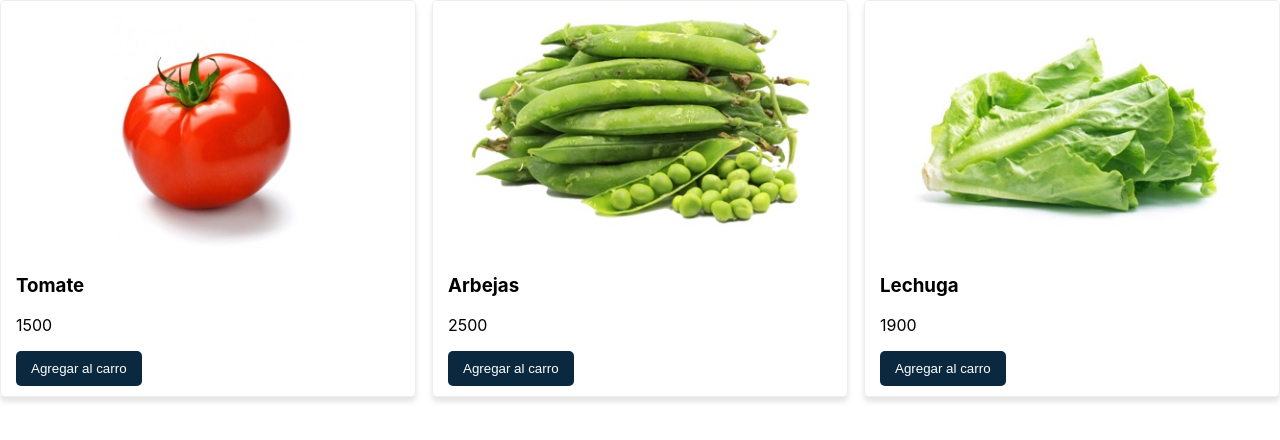
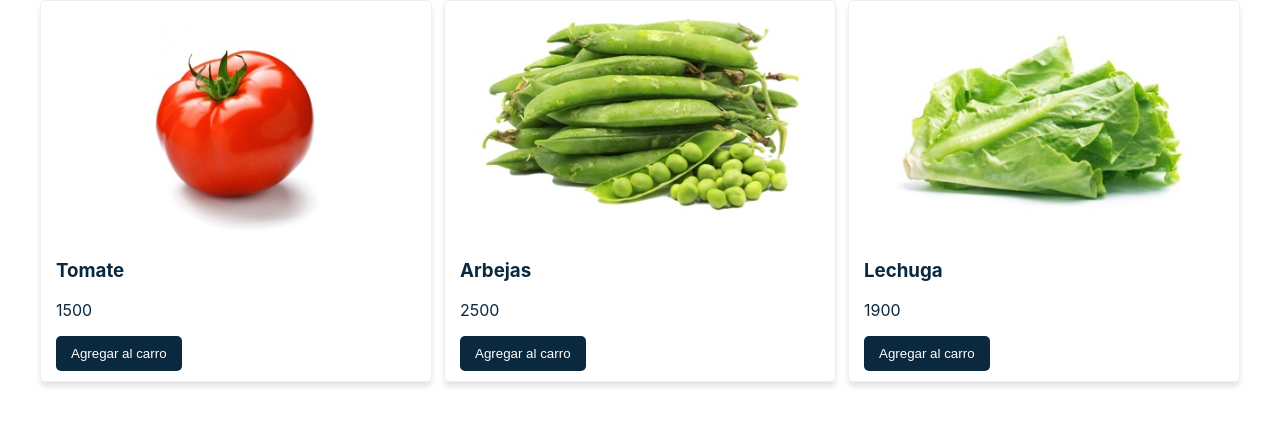
Before and after one commit to adrian1426/ReactJS_Carrito-Compra-Verdura, a React (Create React App) app: page / in a window 1280 px wide. Shown: the top 440 px of the page. Built offline with nearby package versions, Linux system fonts and the light colour scheme.

Commit message:
layout styles

```diff
--- a/src/App.js
+++ b/src/App.js
@@ -1,5 +1,6 @@
 import { Component } from 'react';
 import Productos from './components/Productos';
+import Layout from './components/Layout';
 
 class App extends Component {
   state = {
@@ -13,10 +14,12 @@
   render() {
     return (
       <div>
-        <Productos
-          productos={this.state.productos}
-          agregarAlCarro={() => console.log('click func prod')}
-        />
+        <Layout>
+          <Productos
+            productos={this.state.productos}
+            agregarAlCarro={() => console.log('click func prod')}
+          />
+        </Layout>
       </div>
     );
   }
--- /dev/null
+++ b/src/components/Layout.js
@@ -0,0 +1,28 @@
+import { Component } from 'react';
+
+const styles = {
+  layout: {
+    backgroundColor: '#fff',
+    color: '#0A283E',
+    alignItems: 'center',
+    display: 'flex',
+    flexDirection: 'column',
+  },
+  container: {
+    width: '1200px',
+  }
+};
+
+class Layout extends Component {
+  render() {
+    return (
+      <div style={styles.layout}>
+        <div style={styles.container}>
+          {this.props.children}
+        </div>
+      </div>
+    );
+  }
+};
+
+export default Layout;
```
